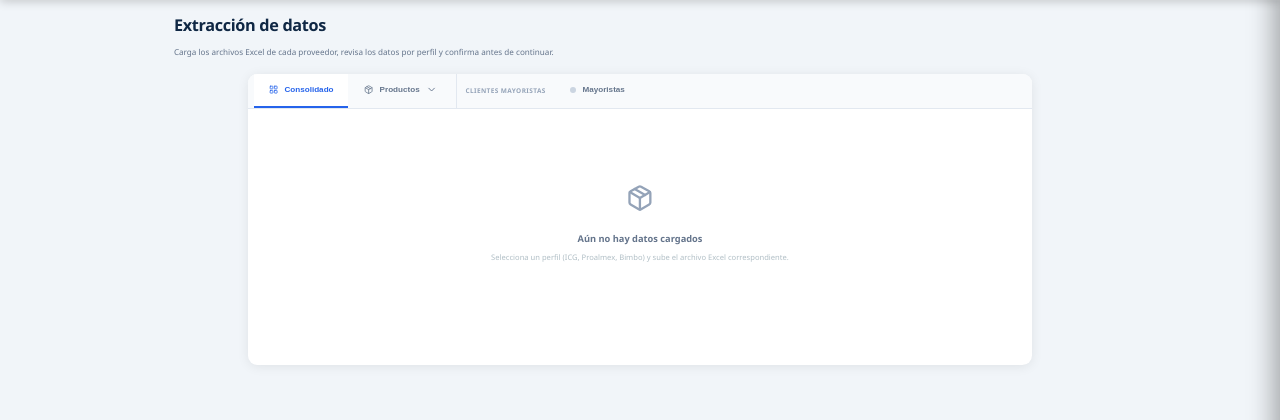
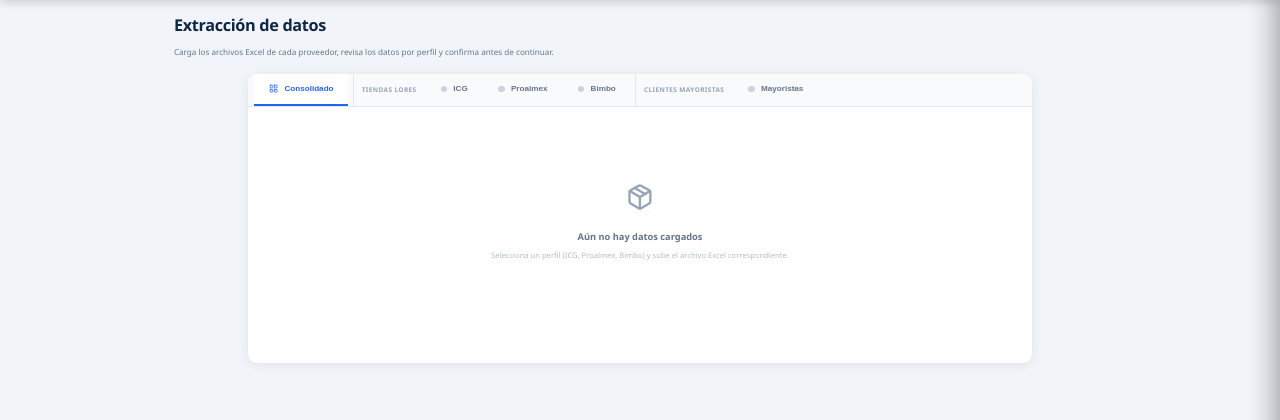
Before and after one commit to Carlin31/icg_logistica, a Flask app: page /extraccion/ in a window 1280 px wide. Shown: the part 42-462 px from the top of the page. Run offline with Flask 3, Linux system fonts and the light colour scheme; the visitor is signed in with stand-in values (Sample User, id 1).

Commit message:
Revierte dropdown en extracción: restaura tabs individuales ICG/Proalmex/Bimbo
Co-Authored-By: Claude Sonnet 4.6 <noreply@anthropic.com>

```diff
--- a/static/js/extraccion.js
+++ b/static/js/extraccion.js
@@ -232,32 +232,9 @@ async function cargarDatosGuardados() {
 // ══════════════════════════════════════════════════════════════════════════════
 
 function inicializarTabs() {
-  // Tabs normales (solo los que tienen data-tab, excluye el trigger del dropdown)
-  document.querySelectorAll('.ext-tab[data-tab]').forEach(btn => {
+  document.querySelectorAll('.ext-tab').forEach(btn => {
     btn.addEventListener('click', () => cambiarTab(btn.dataset.tab));
   });
-
-  // Dropdown "Productos"
-  const dropdown   = document.getElementById('dropdown-productos');
-  const btnDrop    = document.getElementById('btn-dropdown-productos');
-  if (dropdown && btnDrop) {
-    btnDrop.addEventListener('click', e => {
-      e.stopPropagation();
-      const isOpen = dropdown.classList.toggle('open');
-      btnDrop.setAttribute('aria-expanded', isOpen);
-    });
-    dropdown.querySelectorAll('.ext-tab-dropdown__item').forEach(item => {
-      item.addEventListener('click', () => {
-        dropdown.classList.remove('open');
-        btnDrop.setAttribute('aria-expanded', 'false');
-        cambiarTab(item.dataset.tab);
-      });
-    });
-    document.addEventListener('click', () => {
-      dropdown.classList.remove('open');
-      btnDrop.setAttribute('aria-expanded', 'false');
-    });
-  }
 }
 
 async function cambiarTab(tab) {
@@ -271,20 +248,11 @@ async function cambiarTab(tab) {
     _cerrarModalForzado();
   }
   state.tabActiva = tab;
-  document.querySelectorAll('.ext-tab[data-tab]').forEach(b =>
+  document.querySelectorAll('.ext-tab').forEach(b =>
     b.classList.toggle('active', b.dataset.tab === tab)
   );
   document.querySelectorAll('.ext-panel').forEach(p =>
     p.classList.toggle('active', p.id === `panel-${tab}`)
-  );
-
-  // Estado del dropdown "Productos"
-  const TABS_PRODUCTOS = ['icg', 'proalmex', 'bimbo'];
-  const btnDrop  = document.getElementById('btn-dropdown-productos');
-  const dropdown = document.getElementById('dropdown-productos');
-  if (btnDrop)  btnDrop.classList.toggle('active', TABS_PRODUCTOS.includes(tab));
-  if (dropdown) dropdown.querySelectorAll('.ext-tab-dropdown__item').forEach(item =>
-    item.classList.toggle('active', item.dataset.tab === tab)
   );
 }
 
--- a/templates/extraccion/index.html
+++ b/templates/extraccion/index.html
@@ -33,29 +33,23 @@
       Consolidado
     </button>
 
-    <!-- ── Dropdown: Productos ───────────────────────── -->
-    <div class="ext-tab-dropdown" id="dropdown-productos">
-      <button class="ext-tab ext-tab--dropdown" id="btn-dropdown-productos"
-              aria-haspopup="true" aria-expanded="false">
-        <i data-lucide="package" class="ext-tab__icon"></i>
-        Productos
-        <i data-lucide="chevron-down" class="ext-tab__chevron"></i>
-      </button>
-      <div class="ext-tab-dropdown__menu" role="menu">
-        <button class="ext-tab-dropdown__item" data-tab="icg" role="menuitem">
+    <!-- ── Sección: Tiendas Lores ─────────────────── -->
+    <span class="ext-tab-section">Tiendas Lores</span>
+
+    <button class="ext-tab" data-tab="icg" role="tab" aria-selected="false">
       <span class="ext-tab__dot" id="dot-icg"></span>
       ICG
     </button>
-        <button class="ext-tab-dropdown__item" data-tab="proalmex" role="menuitem">
+
+    <button class="ext-tab" data-tab="proalmex" role="tab" aria-selected="false">
       <span class="ext-tab__dot" id="dot-proalmex"></span>
       Proalmex
     </button>
-        <button class="ext-tab-dropdown__item" data-tab="bimbo" role="menuitem">
+
+    <button class="ext-tab" data-tab="bimbo" role="tab" aria-selected="false">
       <span class="ext-tab__dot" id="dot-bimbo"></span>
       Bimbo
     </button>
-      </div>
-    </div>
 
     <!-- ── Sección: Clientes Mayoristas ──────────── -->
     <span class="ext-tab-section">Clientes Mayoristas</span>
```
Lines whose indentation alone changed are shown as unchanged.
